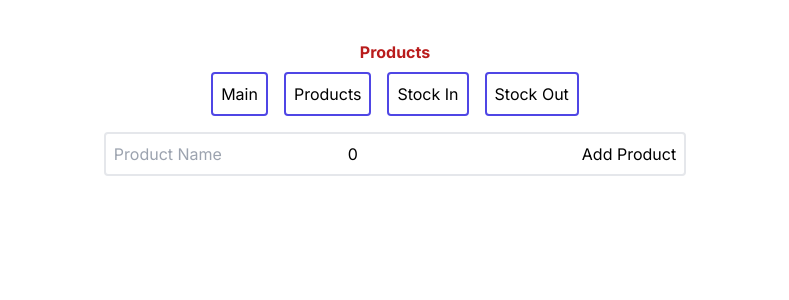
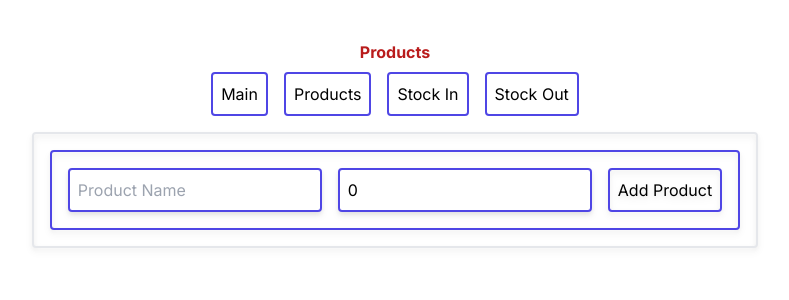
Before and after one commit to amaljosea/inventory-app, a Next.js app: page /products in a window 1280 px wide. Shown: the top 300 px of the page, without its empty margins (245-1034 px from the left). Built offline with nearby package versions, Linux system fonts and the light colour scheme.

Commit message:
Wip styling

```diff
--- a/app/products/page.tsx
+++ b/app/products/page.tsx
@@ -25,14 +25,23 @@ const Products = () => {
     <Layout title="Products">
       <ul>
         {data.products.map((product) => (
-          <li key={product.id}>
+          <li
+            className="border-solid border-2 border-indigo-600 m-2 rounded p-2 flex justify-between"
+            key={product.id}
+          >
             {product.name} (Qty: {product.qty})
-            <button onClick={() => deleteProduct(product.id)}>Delete</button>
+            <button
+              className="text-red-700 font-bold"
+              onClick={() => deleteProduct(product.id)}
+            >
+              Delete
+            </button>
           </li>
         ))}
       </ul>
-      <div>
+      <div className="border-solid border-2 border-indigo-600 m-2 rounded p-2">
         <input
+          className="border-solid border-2 border-indigo-600 m-2 rounded p-2"
           type="text"
           placeholder="Product Name"
           value={newProduct.name}
@@ -41,6 +50,7 @@ const Products = () => {
           }
         />
         <input
+          className="border-solid border-2 border-indigo-600 m-2 rounded p-2"
           type="number"
           placeholder="Available Quantity"
           value={newProduct.qty}
@@ -48,7 +58,12 @@ const Products = () => {
             setNewProduct({ ...newProduct, qty: parseInt(e.target.value) })
           }
         />
-        <button onClick={handleAddProduct}>Add Product</button>
+        <button
+          className="border-solid border-2 border-indigo-600 m-2 rounded p-2"
+          onClick={handleAddProduct}
+        >
+          Add Product
+        </button>
       </div>
     </Layout>
   );
--- a/components/Layout.tsx
+++ b/components/Layout.tsx
@@ -12,7 +12,7 @@ const Layout = ({
     <div className="flex flex-col items-center">
       <h1 className="mt-10 text-red-700 font-bold ">{title}</h1>
       <Header />
-      <div className="border-solid border-2 border-grey-600 m-2 rounded p-2">
+      <div className="border-solid border-2 border-grey-600 m-2 rounded p-2 drop-shadow-md">
         {children}
       </div>
     </div>
```
